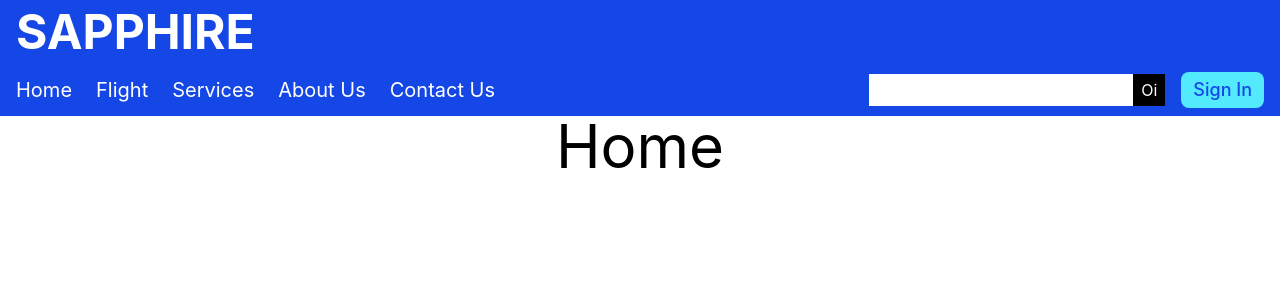
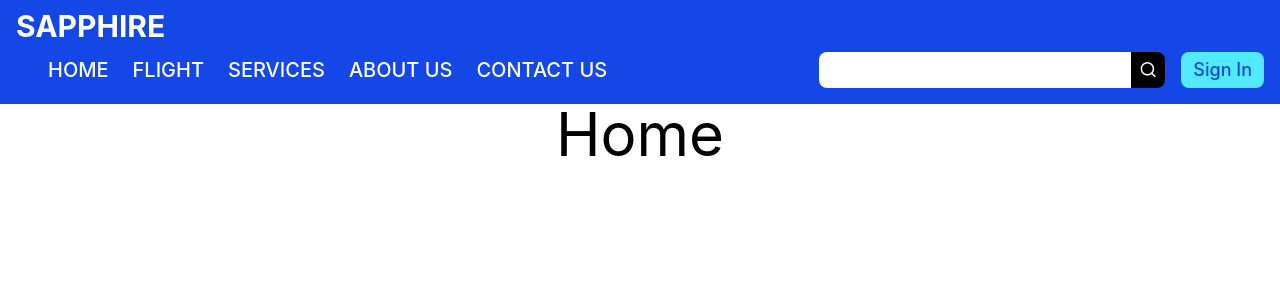
Before and after one commit to Harsh-Codes-hub/Sapphire-Airline-Ticket-Booking-TASK48, a React (Vite) app: page / in a window 1280 px wide. Shown: the top 300 px of the page. Built offline with nearby package versions, Linux system fonts and the light colour scheme.

Commit message:
feat: add Remix Icon stylesheet, refactor Navbar for improved layout and responsiveness

```diff
--- a/index.html
+++ b/index.html
@@ -5,6 +5,10 @@
     <link rel="icon" type="image/svg+xml" href="/favicon.svg" />
     <meta name="viewport" content="width=device-width, initial-scale=1.0" />
     <title>sapphire-airline-ticket-booking-task48</title>
+    <link
+      href="https://cdn.jsdelivr.net/npm/remixicon@4.9.0/fonts/remixicon.css"
+      rel="stylesheet"
+    />
   </head>
   <body>
     <div id="root"></div>
--- a/src/App.jsx
+++ b/src/App.jsx
@@ -1,6 +1,6 @@
 import { Routes, Route } from "react-router-dom";
 import Home from "./pages/Home";
-import Auth from "./pages/SignIn";
+import Auth from "./pages/Auth";
 import Flight from "./pages/Flight";
 import Services from "./pages/Services";
 import AboutUs from "./pages/AboutUs";
--- a/src/components/NavLink.jsx
+++ b/src/components/NavLink.jsx
@@ -3,7 +3,7 @@ import { Link } from "react-router-dom";
 const NavLink = ({ path, placeHolder }) => {
   return (
     <li>
-      <Link className="text-xl" to={path}>{placeHolder}</Link>
+      <Link className="text-xl uppercase" to={path}>{placeHolder}</Link>
     </li>
   );
 };
--- a/src/components/Navbar.jsx
+++ b/src/components/Navbar.jsx
@@ -10,20 +10,23 @@ const Navbar = () => {
   ];
 
   return (
-    <header className="py-2 px-4 bg-blue-700 text-white">
-      <h1 className="text-5xl font-bold mb-4">SAPPHIRE</h1>
-      <nav className="flex items-center">
-        <ul className="flex gap-6 items-center mr-auto">
+    <header className="relative py-2 px-4 bg-blue-700 text-white">
+      <div className="flex items-center justify-between lg:block">
+        <h1 className="text-3xl font-bold mb-2">SAPPHIRE</h1>
+        <nav className="hidden items-center lg:flex pb-2">
+          <ul className="flex gap-6 items-center mr-auto ml-8 text-white font-medium">
             {links.map(({ path, placeHolder }) => (
               <NavLink path={path} placeHolder={placeHolder} />
             ))}
           </ul>
-        <div className="mr-4 flex items-center">
+          <div className="mr-4 flex items-center rounded-lg overflow-hidden text-lg">
             <input
               type="text"
-            className="bg-white text-black px-2 py-1 outline-0"
+              className="bg-white text-black py-1 px-3 outline-0"
             />
-          <button type="button" className="bg-black py-1 px-2">Oi</button>
+            <button type="button" className="bg-black py-1 px-2 text-white">
+              <i className="ri-search-line"></i>
+            </button>
           </div>
           <button
             type="button"
@@ -32,6 +35,12 @@ const Navbar = () => {
             Sign In
           </button>
         </nav>
+        <nav className="lg:hidden">
+          <button type="button">
+            <i className="ri-menu-3-line text-2xl"></i>
+          </button>
+        </nav>
+      </div>
     </header>
   );
 };
```
Lines whose indentation alone changed are shown as unchanged.
